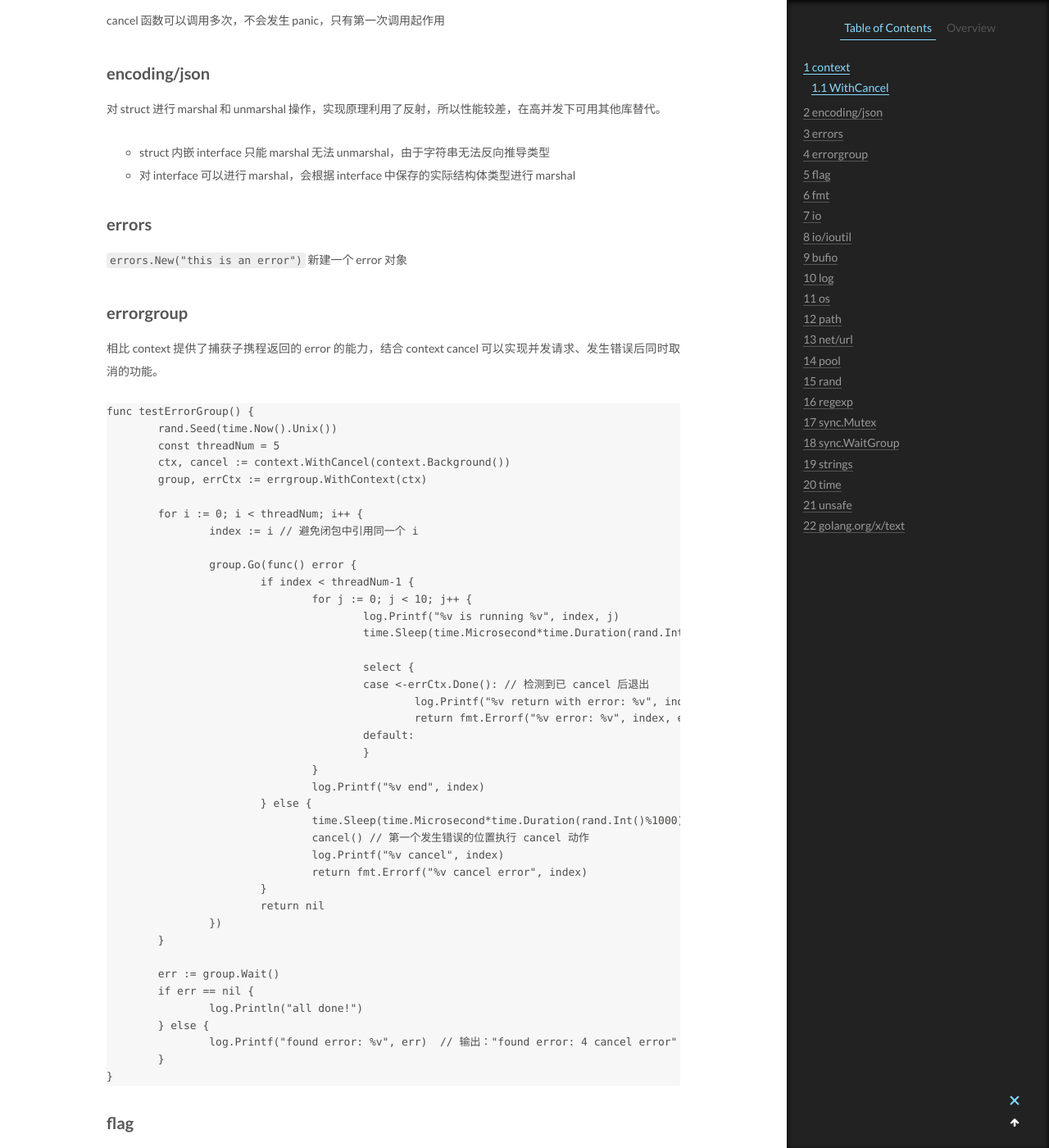
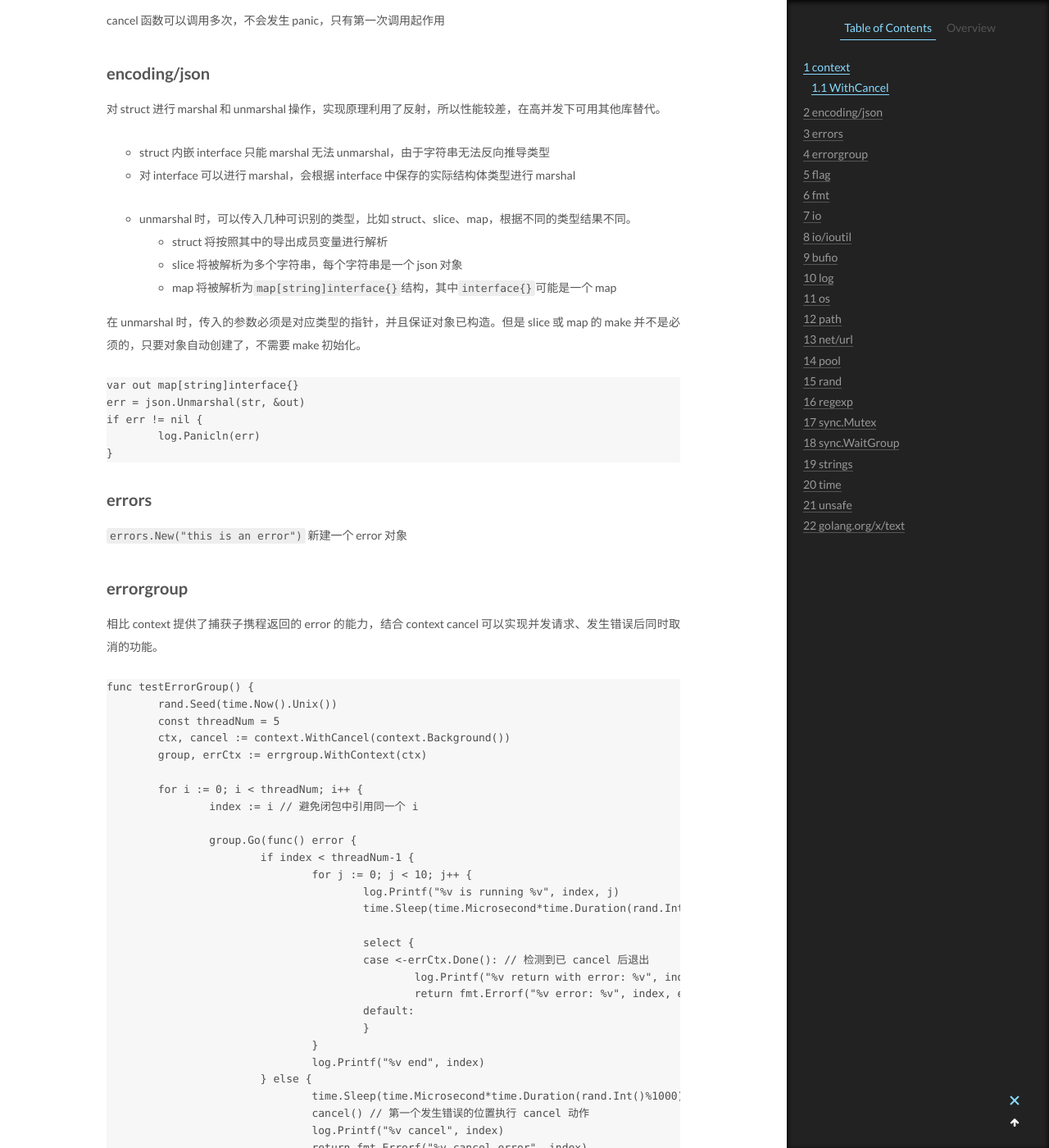
Before and after one commit to CodeHunter2006/CodeHunter2006.github.io, a Jekyll site: the page built from _posts/2019-12-28-Go_Package.md, in a window 1280 px wide and 1400 px high, scrolled down 773 px. Shown: the whole window at 82% size. Built offline with Jekyll 4.4.1, drawn with Linux system fonts in a browser that asks for light colours; some of the changed text lies outside the part shown.

Commit message:
[doc]: add contents.

````diff
--- a/_posts/2019-12-28-Go_Package.md
+++ b/_posts/2019-12-28-Go_Package.md
@@ -24,6 +24,21 @@ cancel 函数可以调用多次，不会发生 panic，只有第一次调用起
 
 - struct 内嵌 interface 只能 marshal 无法 unmarshal，由于字符串无法反向推导类型
 - 对 interface 可以进行 marshal，会根据 interface 中保存的实际结构体类型进行 marshal
+
+- unmarshal 时，可以传入几种可识别的类型，比如 struct、slice、map，根据不同的类型结果不同。
+  - struct 将按照其中的导出成员变量进行解析
+  - slice 将被解析为多个字符串，每个字符串是一个 json 对象
+  - map 将被解析为`map[string]interface{}`结构，其中`interface{}`可能是一个 map
+
+在 unmarshal 时，传入的参数必须是对应类型的指针，并且保证对象已构造。但是 slice 或 map 的 make 并不是必须的，只要对象自动创建了，不需要 make 初始化。
+
+```Go
+var out map[string]interface{}
+err = json.Unmarshal(str, &out)
+if err != nil {
+	log.Panicln(err)
+}
+```
 
 ## errors
 
@@ -276,7 +291,9 @@ select {
 
 ## unsafe
 
-底层指针相关的操作
+底层指针相关的操作，可以调用 C 语言库函数，就是所谓的 CGo 机制
+
+- CGo 只能调用 C 的接口，无法调用 C++。由于 C++标准太多太复杂，无法支持。可以通过 C 封装 C++的方法实现间接调用。
 
 `unsafe.Sizeof(x)`
 传入任意变量，返回该变量对应类型所占字节数
````
Also changed, not shown: _posts/2018-11-28-Go_Syntax.md (+39 -5 lines), _posts/2019-04-07-Go_Code_Standards.md (+3 -3 lines), _posts/2019-10-27-Go_CMD.md (+8 -0 lines), _posts/2020-06-01-Fitness_Record.md (+3 -0 lines), _posts/2020-10-31-MAC_OS_Tips.md (+1 -0 lines), _posts/2020-11-01-Go_Interview_Question.md (added, +57 -0 lines).
